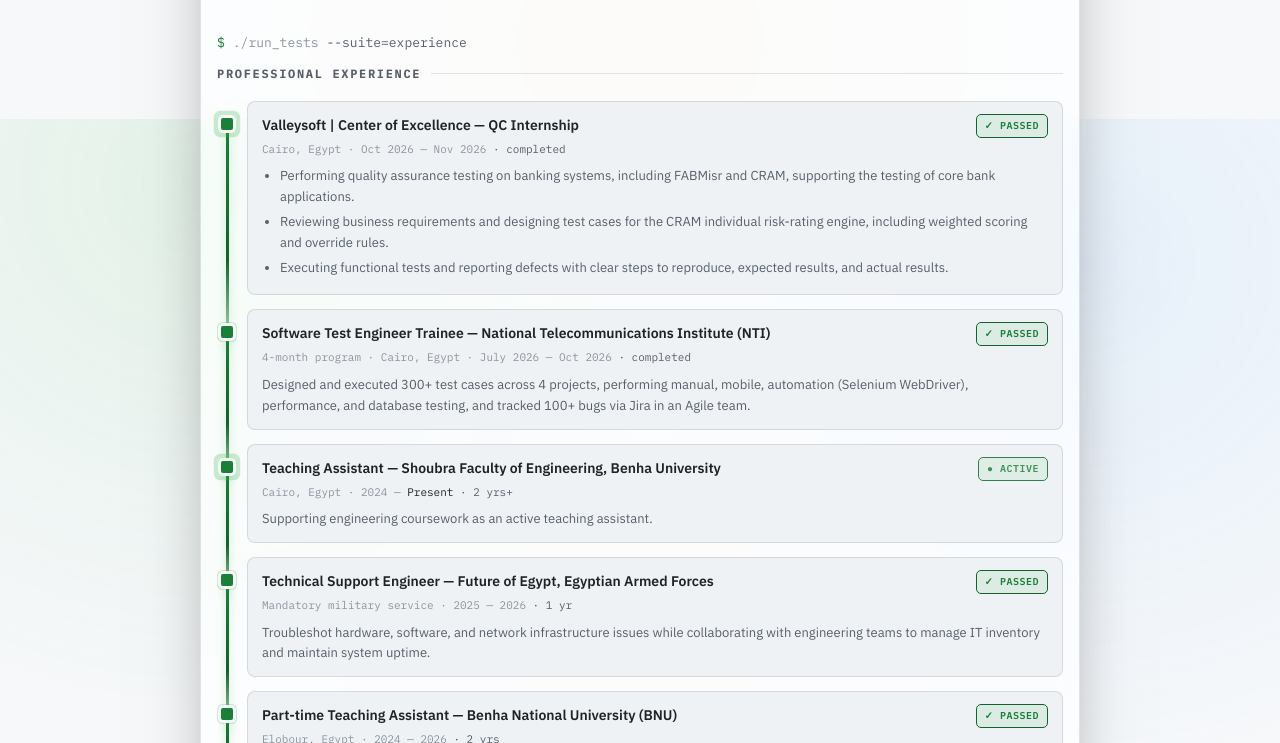
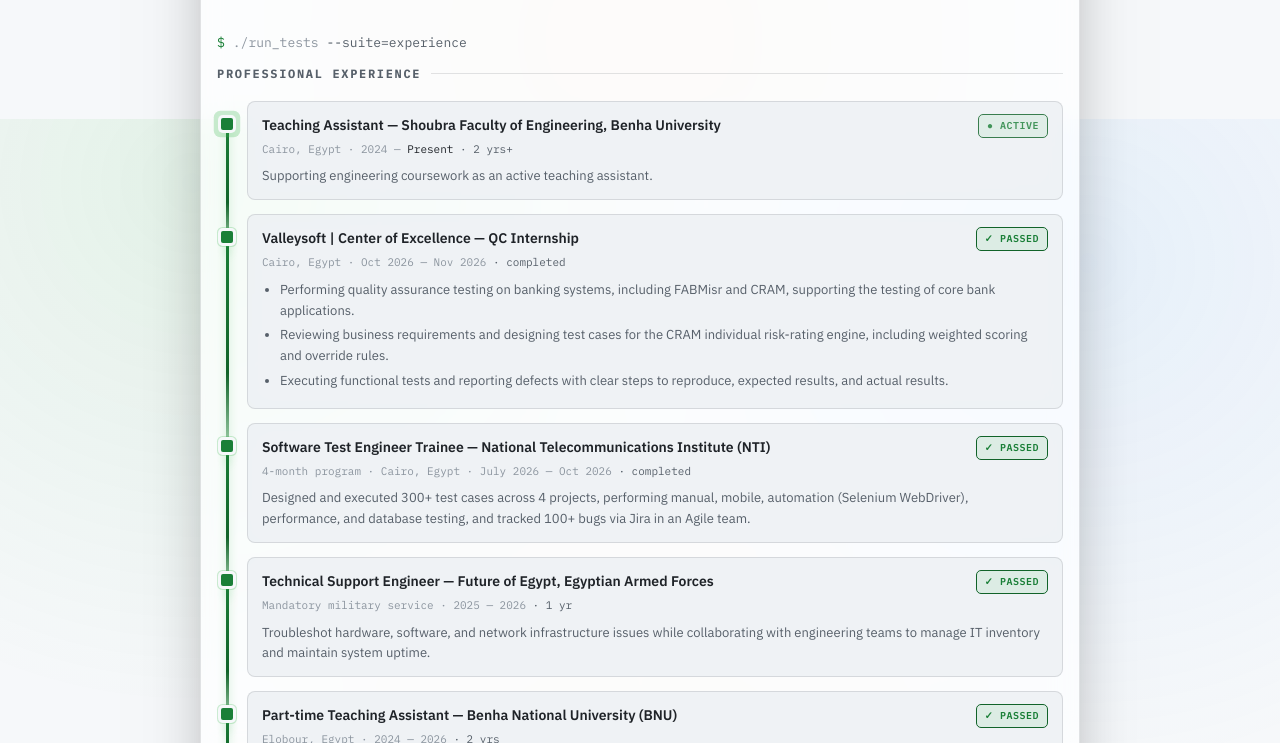
Before and after one commit to Ibrahim-Kaldish/Ibrahim-Kaldish.github.io, a plain HTML site: page index.html in a window 1280 px wide. Shown: the part 681-1424 px from the top of the page. Drawn offline with Linux system fonts and the light colour scheme.

```diff
--- a/index.html
+++ b/index.html
@@ -1028,7 +1028,17 @@
     <h2 class="suite">Professional Experience</h2>
 
     <div class="timeline">
-      <div class="tl-item tl-active">
+
+     <div class="tl-item tl-active">
+        <div class="tl-head">
+          <div class="tl-title">Teaching Assistant — Shoubra Faculty of Engineering, Benha University</div>
+          <span class="badge badge-live">● ACTIVE</span>
+        </div>
+        <div class="tl-meta">Cairo, Egypt · 2024 — <strong>Present</strong> <span class="tl-dur">· 2 yrs+</span></div>
+        <div class="tl-desc">Supporting engineering coursework as an active teaching assistant.</div>
+      </div>
+
+      <div class="tl-item">
         <div class="tl-head">
           <div class="tl-title">Valleysoft | Center of Excellence — QC Internship</div>
           <span class="badge">✓ PASSED</span>
@@ -1050,15 +1060,6 @@
         </div>
         <div class="tl-meta">4-month program · Cairo, Egypt · July 2026 — Oct 2026 <span class="tl-dur">· completed</span></div>
         <div class="tl-desc">Designed and executed 300+ test cases across 4 projects, performing manual, mobile, automation (Selenium WebDriver), performance, and database testing, and tracked 100+ bugs via Jira in an Agile team.</div>
-      </div>
-
-      <div class="tl-item tl-active">
-        <div class="tl-head">
-          <div class="tl-title">Teaching Assistant — Shoubra Faculty of Engineering, Benha University</div>
-          <span class="badge badge-live">● ACTIVE</span>
-        </div>
-        <div class="tl-meta">Cairo, Egypt · 2024 — <strong>Present</strong> <span class="tl-dur">· 2 yrs+</span></div>
-        <div class="tl-desc">Supporting engineering coursework as an active teaching assistant.</div>
       </div>
 
       <div class="tl-item">
```
